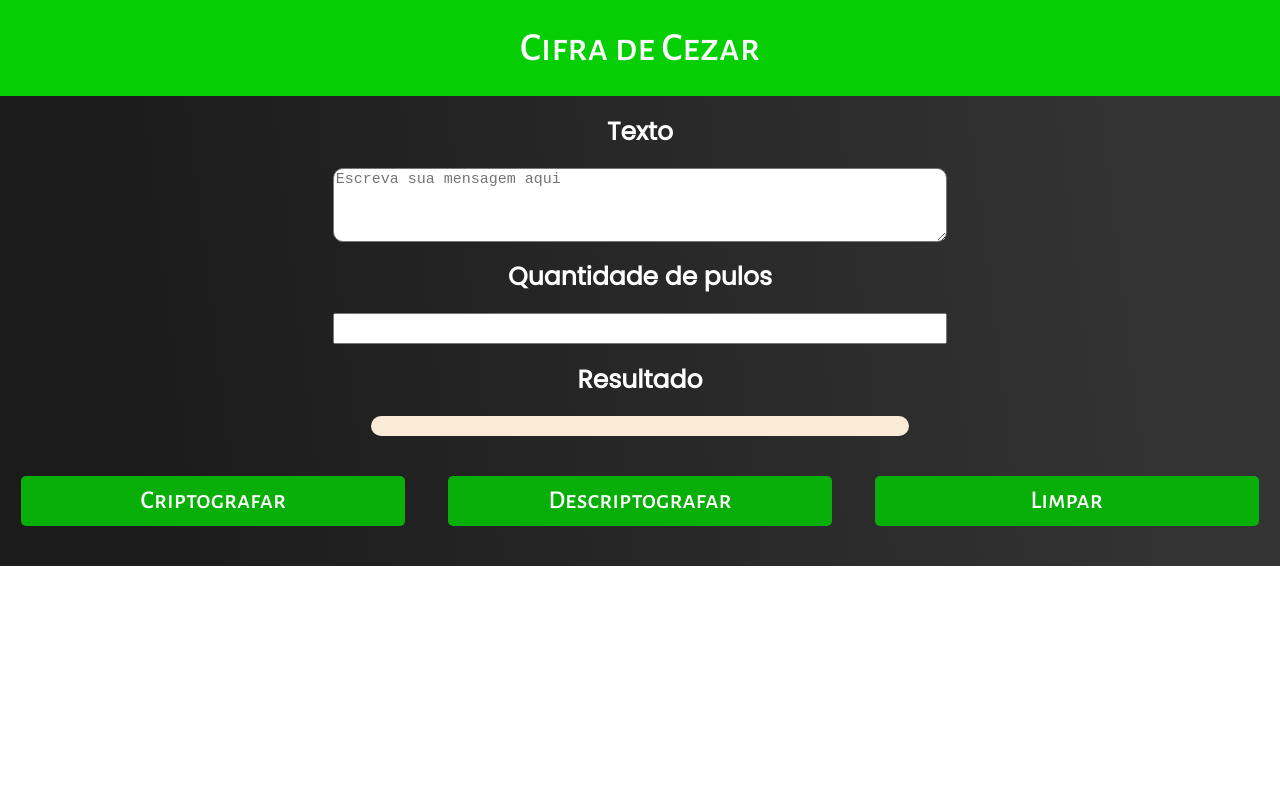
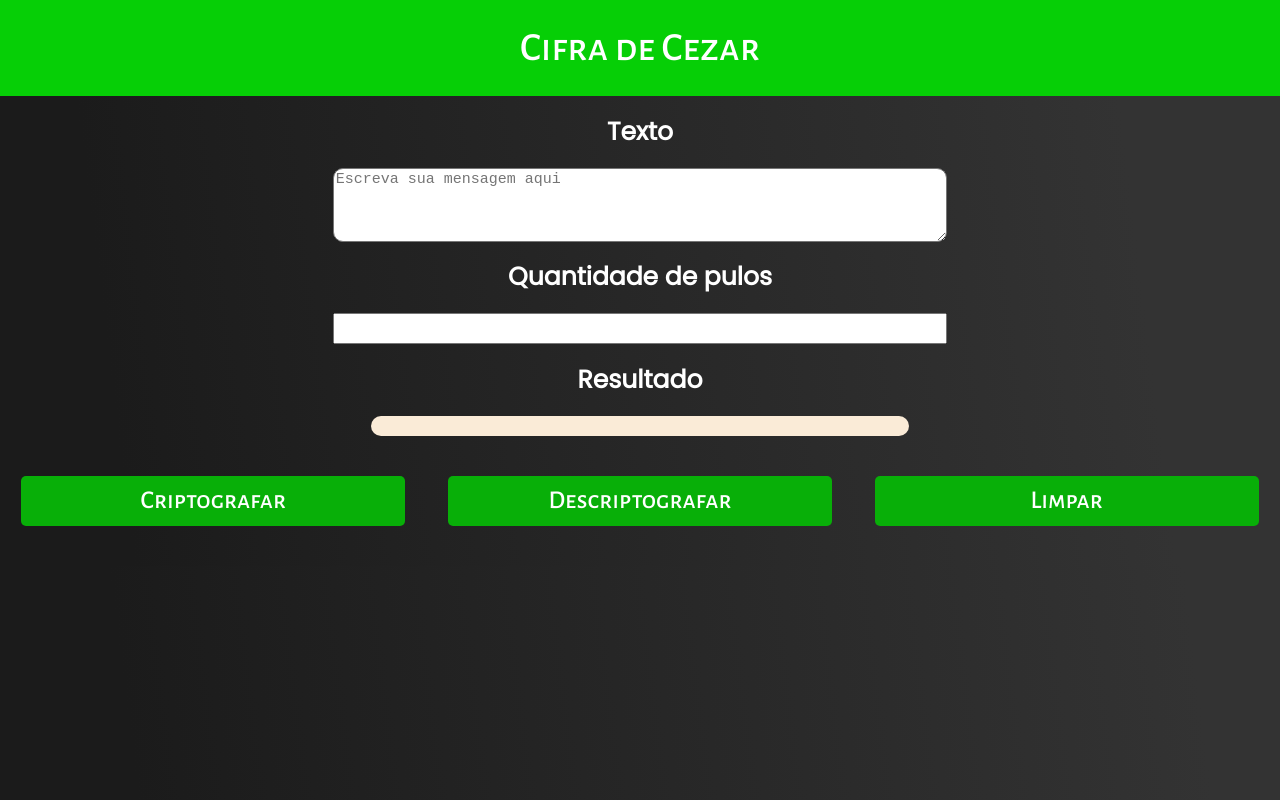
Before and after one commit to RafaelAlbuquerque7/repositoriodeseguranca, a plain HTML site: page index.html in a window 1280 px wide. Drawn offline with Linux system fonts and the light colour scheme; a web font is replaced by a local one.

Commit message:
Adicionado style para cor de fundo da pagina

```diff
--- a/css/style.css
+++ b/css/style.css
@@ -15,6 +15,8 @@ body *{
 .container{
     width: 100vw;
     height: 100vh;
+    background-color: rgb(27,27,27);
+    background: linear-gradient(83deg, rgba(27,27,27,1) 10%, rgba(51,51,51,1) 88%);
 }
 
 header{
```
